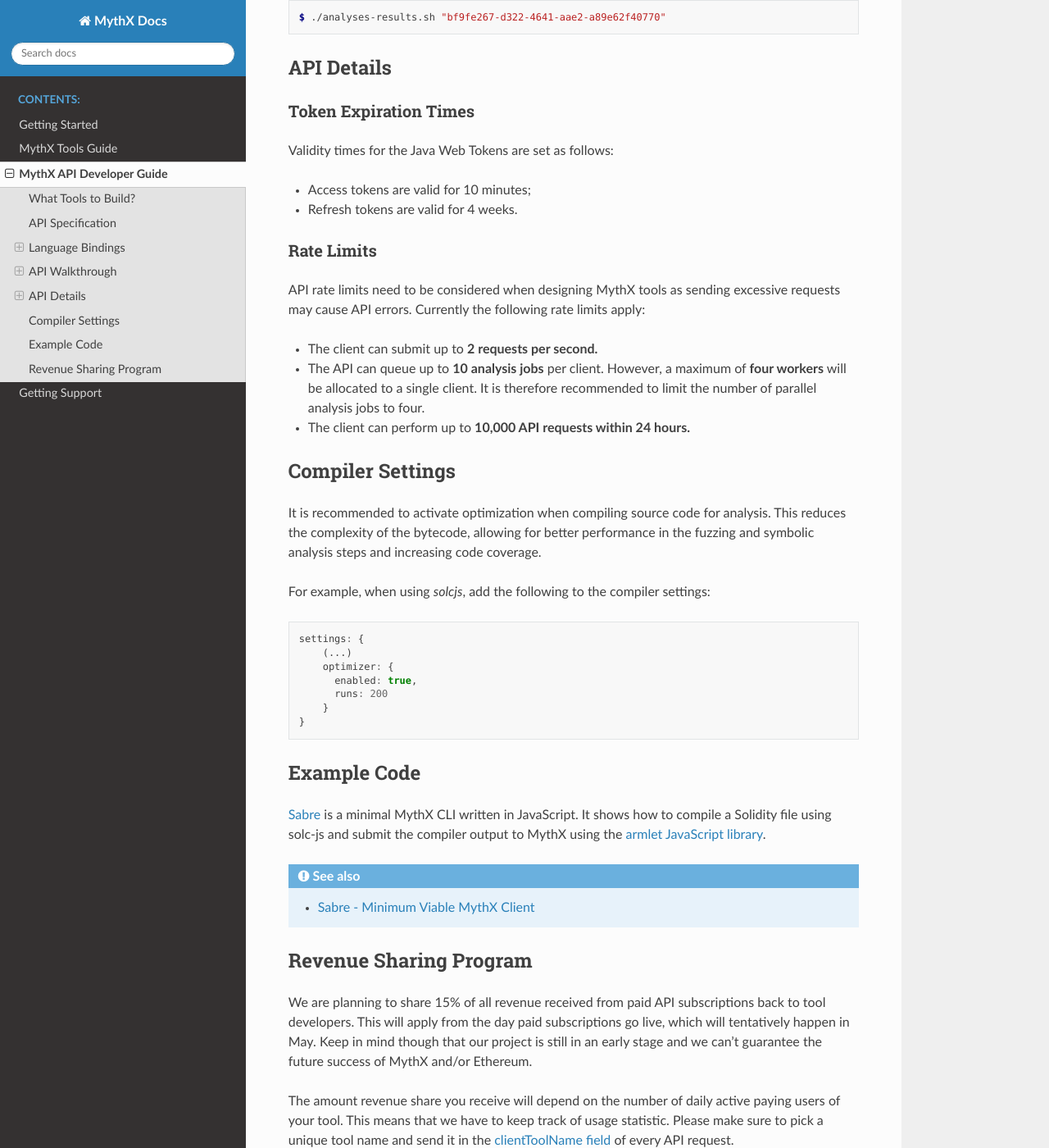
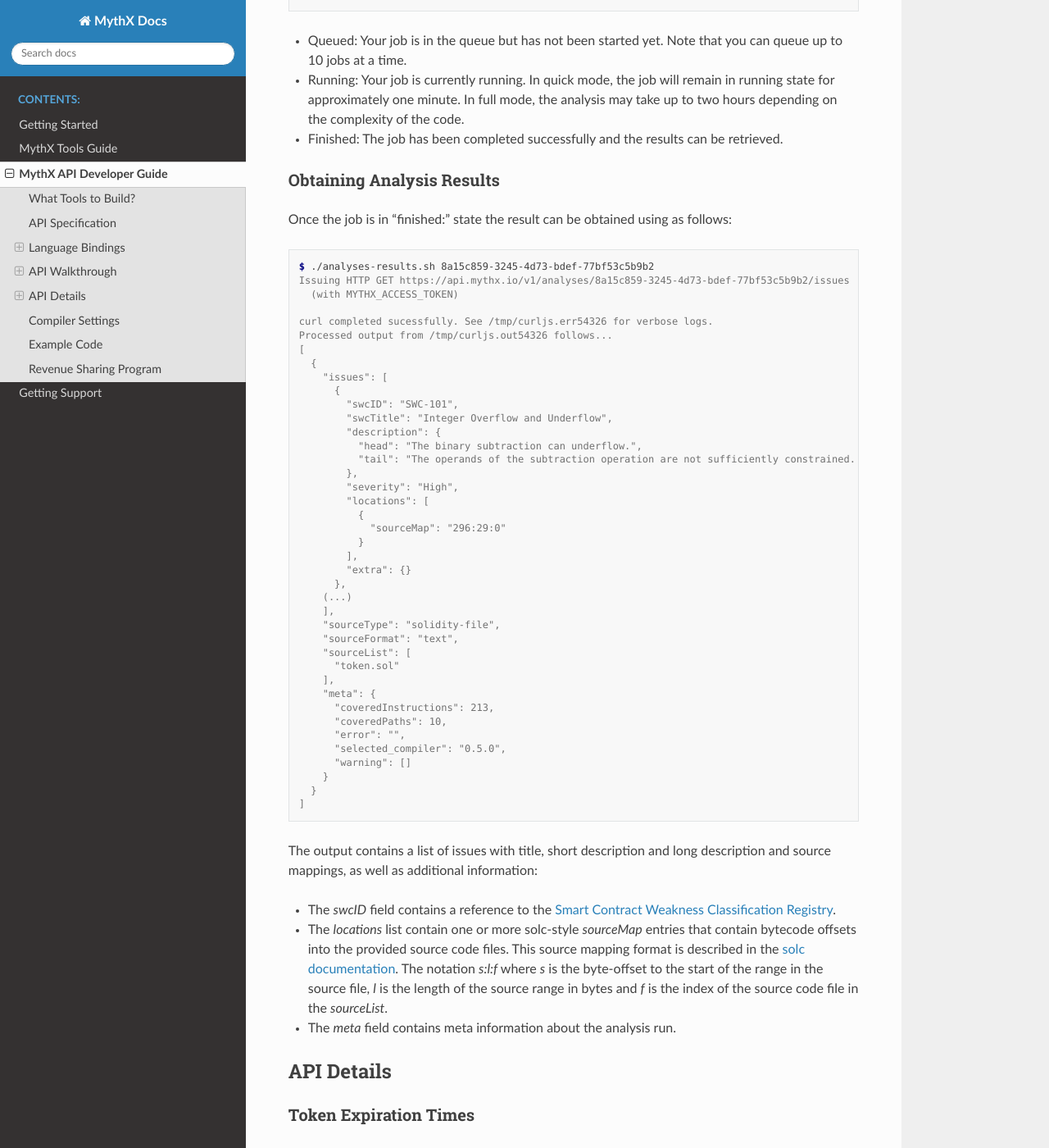
Before and after one commit to Consensys/mythx-docs, a Sphinx documentation site: the page built from docs/source/main/building-security-tools-on-mythx.rst, in a window 1280 px wide and 1400 px high, scrolled down 4421 px. Shown: the whole window at 82% size. Built offline with Sphinx 7.4.7 and the Read the Docs theme 2.0.0, drawn with Linux system fonts in a browser that asks for light colours; some of the changed text lies outside the part shown.

Commit message:
Update developer guide

```diff
--- a/docs/source/main/building-security-tools-on-mythx.rst
+++ b/docs/source/main/building-security-tools-on-mythx.rst
@@ -68,8 +68,23 @@
   $ git clone https://github.com/rocky/mythx-api-curl
   $ cd mythx-api-curl
 
+To verify that you can connect to the API run the api-version script:
 
-Authenticating
+.. code-block:: console
+
+  $ ./api-version.sh
+    Running: curl -v GET https://api.mythx.io/v1/version
+    curl completed sucessfully. See /tmp/curljs.err53890 for verbose logs.
+    Processed output from /tmp/curljs.out53890 follows...
+    {
+      "api": "v1.3.3",
+      "maru": "0.3.4",
+      "mythril": "0.20.0",
+      "harvey": "0.0.7"
+    }
+
+
+Authentication
 ~~~~~~~~~~~~~~
 
 MythX uses `JSON Web Token (JWT) <https://jwt.io>`_ authentication. In this authentication scheme,
@@ -104,19 +119,7 @@
   $ echo $MYTHX_REFRESH_TOKEN
     eyJhd(...)Ni00ODg5LTRjM
 
-With these variables set you can execute the remaining scripts. Test this by retrieving the API version:
-
-.. code-block:: console
-
-  $ ./api-version.sh
-  Issuing HTTP GET https://api.mythx.io/v1/version
-  curl completed sucessfully. Output follows...
-  HTTP/2 200
-  {
-    "api": "v1.3.2",
-    "maru": "0.3.2",
-    "mythril": "0.20.0"
-  }
+With these variables set you can sumbit security analysis jobs.
 
 
 Submitting an Analysis Job
@@ -163,7 +166,7 @@
 - sources: A dictionary containing the original source code of each code file.
 - contractName: The name of the main contract class to be analyzed.
 
-**Note that both source code and bytecode MUST be submitted to receive complete results.**
+**Note that both source code and bytecode must be submitted to receive complete results.**
 
 The `analysisMode` field is used to select the type of analysis. Currently two modes are supported:
 
@@ -175,7 +178,7 @@
 
 .. code-block:: console
 
-  $ ./analyses.sh sample-json/PublicArray.js
+  $ ./analyses.sh sample-json/Token.json
   Issuing HTTP POST http://api.mythx.io/v1/analyses
     (with MYTHX_API_KEY and EVM bytecode)
   curl completed successfully. Output follows...
@@ -189,10 +192,12 @@
 Polling the API to Obtain Job Status
 ~~~~~~~~~~~~~~~~~~~~~~~~~~~~~~~~~~~~
 
+You can determined the status of your analysis by sending a GET request to `/analyses/<UUID>`:
+
 .. code-block:: console
 
-  $ ./analyses-status.sh "bf9fe267-d322-4641-aae2-a89e62f40770"
-  Issuing HTTP GET http://api.mythx.io/v1/analyses/bf9fe267-d322-4641-aae2-a89e62f40770
+  $ ./analyses-status.sh bf9fe267-d322-4641-aae2-a89e62f40770
+  Issuing HTTP GET https://api.mythx.io/v1/analyses/bf9fe267-d322-4641-aae2-a89e62f40770
     (with MYTHX_API_KEY)
   curl completed successfully. Output follows...
   HTTP/1.1 200 OK
@@ -202,12 +207,70 @@
   }
 
 
+- Queued: Your job is in the queue but has not been started yet. Note that you can queue
+  up to 10 jobs at a time.
+- Running: Your job is currently running. In quick mode, the job will remain in running state
+  for approximately one minute. In full mode, the analysis may take up to two hours depending
+  on the complexity of the code.
+- Finished: The job has been completed successfully and the results can be retrieved.
+
+
 Obtaining Analysis Results
 ~~~~~~~~~~~~~~~~~~~~~~~~~~
 
+Once the job is in "finished:" state the result can be obtained using as follows:
+
 .. code-block:: console
 
-  $ ./analyses-results.sh "bf9fe267-d322-4641-aae2-a89e62f40770"
+  $ ./analyses-results.sh 8a15c859-3245-4d73-bdef-77bf53c5b9b2
+  Issuing HTTP GET https://api.mythx.io/v1/analyses/8a15c859-3245-4d73-bdef-77bf53c5b9b2/issues
+    (with MYTHX_ACCESS_TOKEN)
+
+  curl completed sucessfully. See /tmp/curljs.err54326 for verbose logs.
+  Processed output from /tmp/curljs.out54326 follows...
+  [
+    {
+      "issues": [
+        {
+          "swcID": "SWC-101",
+          "swcTitle": "Integer Overflow and Underflow",
+          "description": {
+            "head": "The binary subtraction can underflow.",
+            "tail": "The operands of the subtraction operation are not sufficiently constrained. The subtraction could therefore result in an integer underflow. Prevent the underflow by checking inputs or ensure sure that the underflow is caught by an assertion."
+          },
+          "severity": "High",
+          "locations": [
+            {
+              "sourceMap": "296:29:0"
+            }
+          ],
+          "extra": {}
+        },
+      (...)
+      ],
+      "sourceType": "solidity-file",
+      "sourceFormat": "text",
+      "sourceList": [
+        "token.sol"
+      ],
+      "meta": {
+        "coveredInstructions": 213,
+        "coveredPaths": 10,
+        "error": "",
+        "selected_compiler": "0.5.0",
+        "warning": []
+      }
+    }
+  ]
+
+The output contains a list of issues with title, short description and long description and source mappings, as well as additional information:
+
+- The `swcID` field contains a reference to the
+  `Smart Contract Weakness Classification Registry <https://smartcontractsecurity.github.io/SWC-registry/>`_.
+- The `locations` list contain one or more solc-style `sourceMap` entries that contain bytecode offsets into the provided
+  source code files. This source mapping format is described in the `solc documentation <https://solidity.readthedocs.io/en/latest/miscellaneous.html#source-mappings>`_. The notation `s:l:f` where  `s` is the byte-offset to the start of the range in the source file, `l` is the length of the source range in bytes and `f` is the index of the source code file in the `sourceList`.
+- The `meta` field contains meta information about the analysis run.
+
 
 
 API Details
@@ -241,13 +304,13 @@
 
 .. code-block:: javascript
 
-    settings: {
-        (...)
-        optimizer: {
-          enabled: true,
-          runs: 200
-        }
-    }
+  settings: {
+      (...)
+      optimizer: {
+        enabled: true,
+        runs: 200
+      }
+  }
 
 
 Example Code
```
